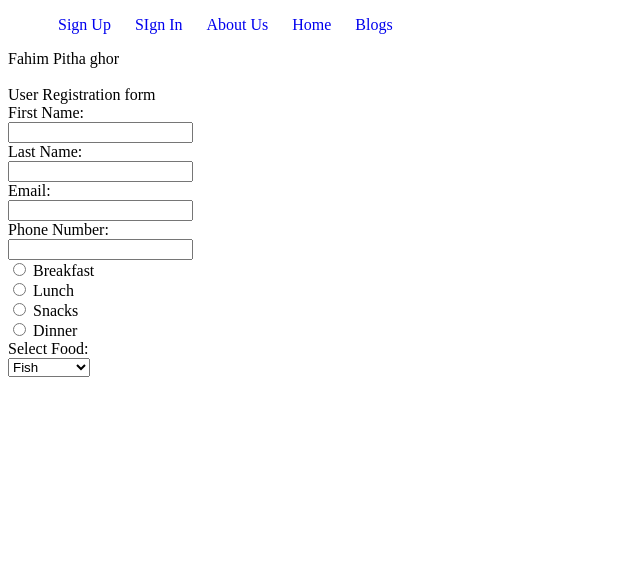
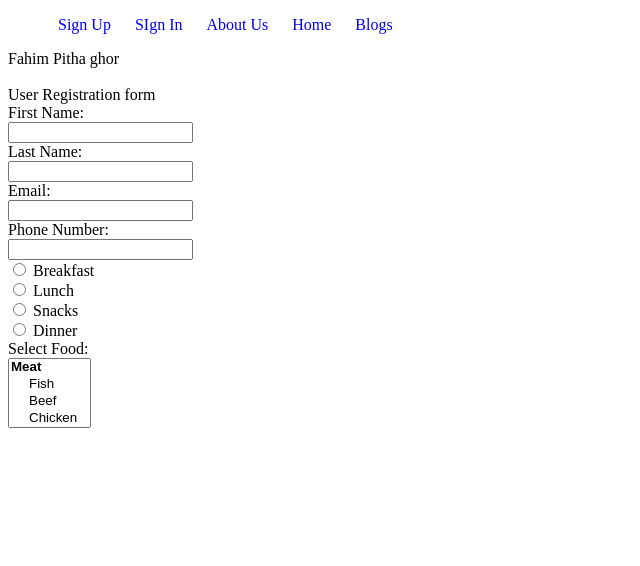
Before and after one commit to tanvirpctg/basic-html, a plain HTML site: page index.html in a window 1280 px wide. Shown: the whole page, without its empty margins (0-640 px from the left). Drawn offline with Linux system fonts and the light colour scheme.

Commit message:
Update index.html

```diff
--- a/index.html
+++ b/index.html
@@ -52,18 +52,23 @@
   <input type="radio" name="meal" value="dinner"> Dinner
 </label>
 
-
 <label for="food">Select Food:</label>
-<select id="food" name="food">
+<select id="food" name="food" multiple>
+  <optgroup label="Meat">
     <option value="fish">Fish</option>
     <option value="beef">Beef</option>
     <option value="chicken">Chicken</option>
     <option value="egg">Egg</option>
+  </optgroup>
+  <optgroup label="Vegetarian">
     <option value="roti">Roti</option>
     <option value="vegetable">Vegetable</option>
+  </optgroup>
+  <optgroup label="Fast Food">
     <option value="burger">Burger</option>
     <option value="pizza">Pizza</option>
     <option value="noodles">Noodles</option>
+  </optgroup>
 </select>        </form>
 
     </main>
```
Lines whose indentation alone changed are shown as unchanged.
